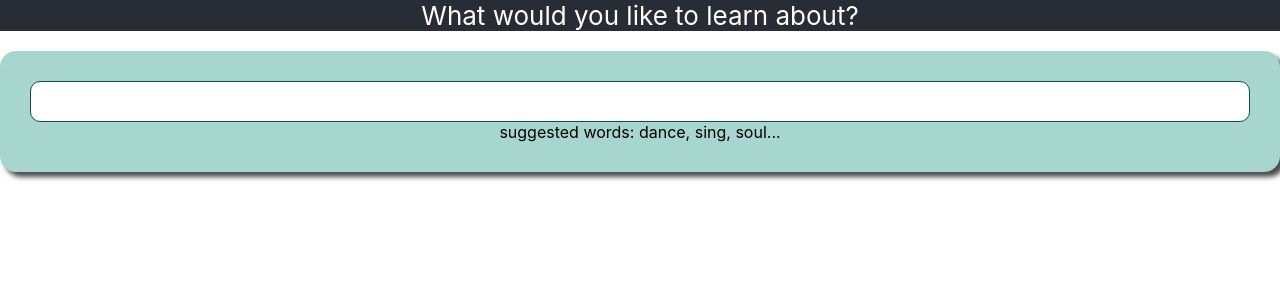
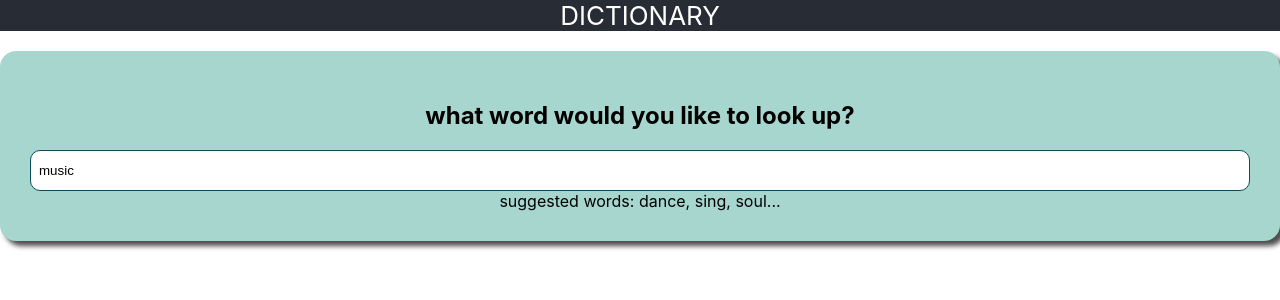
Before and after one commit to spsorens/dictionary-project, a React (Create React App) app: page / in a window 1280 px wide. Shown: the top 300 px of the page. Built offline with nearby package versions, Linux system fonts and the light colour scheme; no server answers.

Commit message:
styling updates

```diff
--- a/src/App.js
+++ b/src/App.js
@@ -5,9 +5,7 @@ import Dictionary from "./Dictionary";
 export default function App() {
   return (
     <div className="App">
-      <header className="App-header">
-        What would you like to learn about?
-      </header>
+      <header className="App-header">DICTIONARY</header>
       <main>
         <Dictionary defaultKeyword="music" />
       </main>
--- a/src/Dictionary.js
+++ b/src/Dictionary.js
@@ -31,8 +31,13 @@ export default function Dictionary(props) {
     return (
       <div className="Dictionary">
         <section>
+          <h2>what word would you like to look up?</h2>
           <form onSubmit={search}>
-            <input type="search" onChange={handleKeywordChange} />
+            <input
+              type="search"
+              onChange={handleKeywordChange}
+              defaultValue={props.defaultKeyword}
+            />
           </form>
           <div className="hint">suggested words: dance, sing, soul...</div>
         </section>
--- a/src/Meaning.js
+++ b/src/Meaning.js
@@ -1,6 +1,6 @@
 import React from "react";
 import Synonyms from "./Synonyms";
-
+import "./Meaning.css";
 
 export default function Meaning(props) {
   return (
@@ -10,7 +10,8 @@ export default function Meaning(props) {
         return (
           <div key={index}>
             <p>
-              {definition.definition}
+              <div className="definition">{definition.definition}</div>
+
               <br />
               <em>{definition.example}</em>
             </p>
--- /dev/null
+++ b/src/Synonyms.css
@@ -0,0 +1,3 @@
+.Synonyms li {
+  list-style-type: none;
+}
--- a/src/Synonyms.js
+++ b/src/Synonyms.js
@@ -1,4 +1,5 @@
 import React from "react";
+import "./Synonyms.css";
 
 export default function Synonyms(props) {
   if (props.synonyms) {
```
Also changed, not shown: src/Meaning.css (added).
